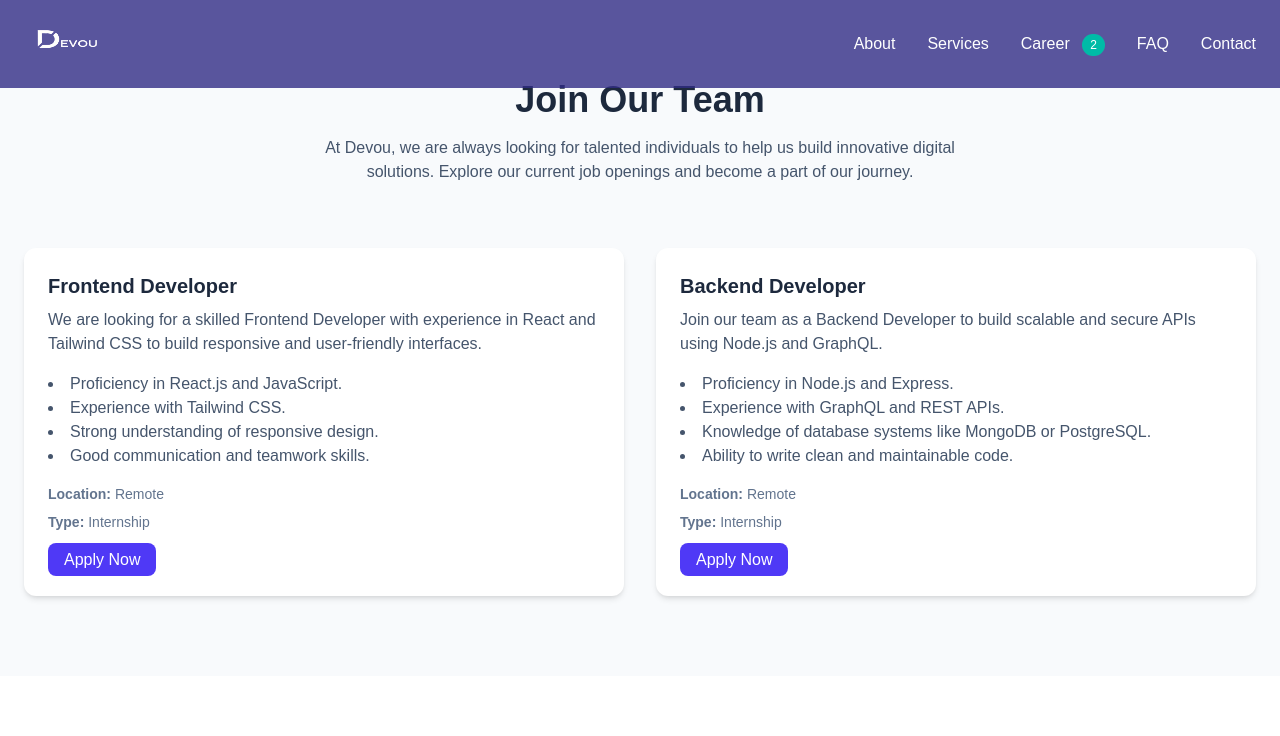
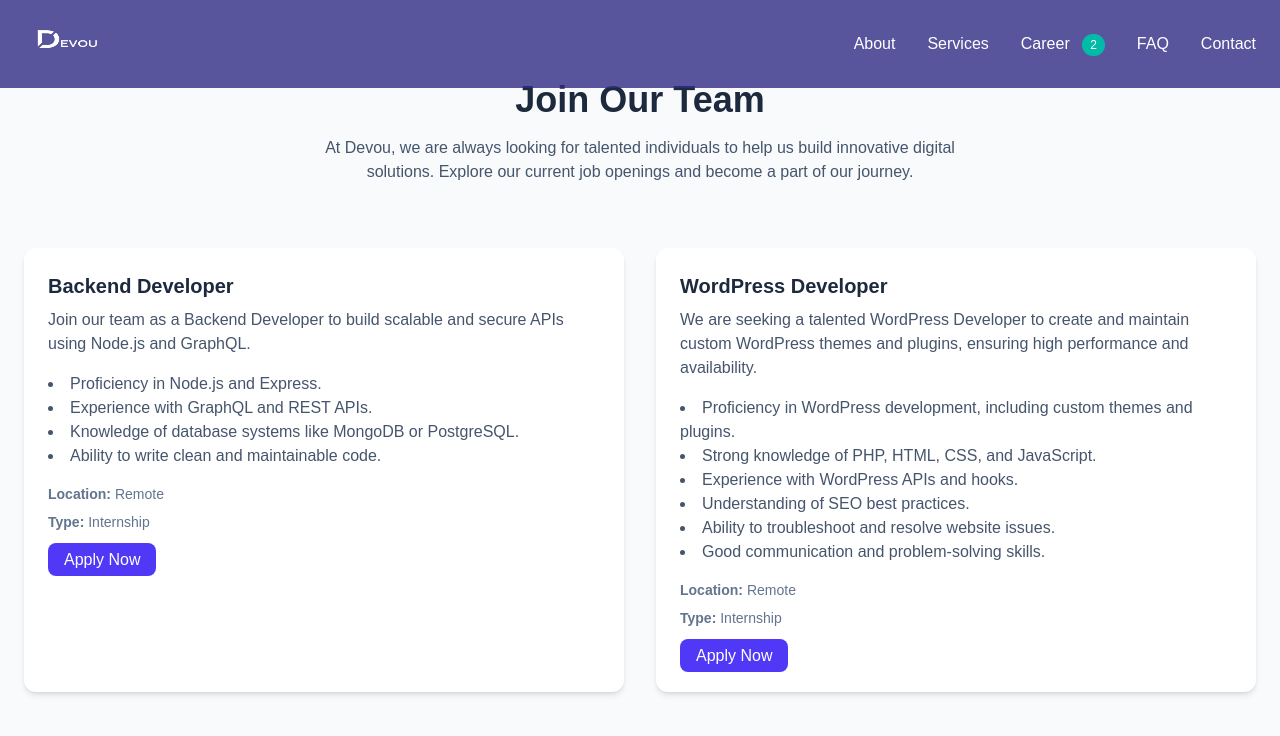
Before and after one commit to alanjohnck/devou, a Next.js app: page /career in a window 1280 px wide. Shown: the top 736 px of the page. Built offline with nearby package versions, Linux system fonts and the light colour scheme.

Commit message:
careers updated

```diff
--- a/src/app/career/page.jsx
+++ b/src/app/career/page.jsx
@@ -3,19 +3,6 @@ import React from "react";
 
 const CareerPage = () => {
   const jobOpenings = [
-    {
-      title: "Frontend Developer",
-      location: "Remote",
-      type: "Internship",
-      description:
-        "We are looking for a skilled Frontend Developer with experience in React and Tailwind CSS to build responsive and user-friendly interfaces.",
-      requirements: [
-        "Proficiency in React.js and JavaScript.",
-        "Experience with Tailwind CSS.",
-        "Strong understanding of responsive design.",
-        "Good communication and teamwork skills.",
-      ],
-    },
     {
       title: "Backend Developer",
       location: "Remote",
@@ -27,6 +14,21 @@ const CareerPage = () => {
         "Experience with GraphQL and REST APIs.",
         "Knowledge of database systems like MongoDB or PostgreSQL.",
         "Ability to write clean and maintainable code.",
+      ],
+    },
+    {
+      title: "WordPress Developer",
+      location: "Remote",
+      type: "Internship",
+      description:
+        "We are seeking a talented WordPress Developer to create and maintain custom WordPress themes and plugins, ensuring high performance and availability.",
+      requirements: [
+        "Proficiency in WordPress development, including custom themes and plugins.",
+        "Strong knowledge of PHP, HTML, CSS, and JavaScript.",
+        "Experience with WordPress APIs and hooks.",
+        "Understanding of SEO best practices.",
+        "Ability to troubleshoot and resolve website issues.",
+        "Good communication and problem-solving skills.",
       ],
     },
   ];
@@ -67,7 +69,7 @@ const CareerPage = () => {
                 <strong>Type:</strong> {job.type}
               </p>
               <a
-                href="mailto:devou.in@gmail.com"
+                  href="mailto:devou.in@gmail.com?subject=Application for the Interns"
                 className="px-4 py-2 bg-indigo-600 text-white rounded-lg hover:bg-indigo-700 transition-colors"
               >
                 Apply Now
```
